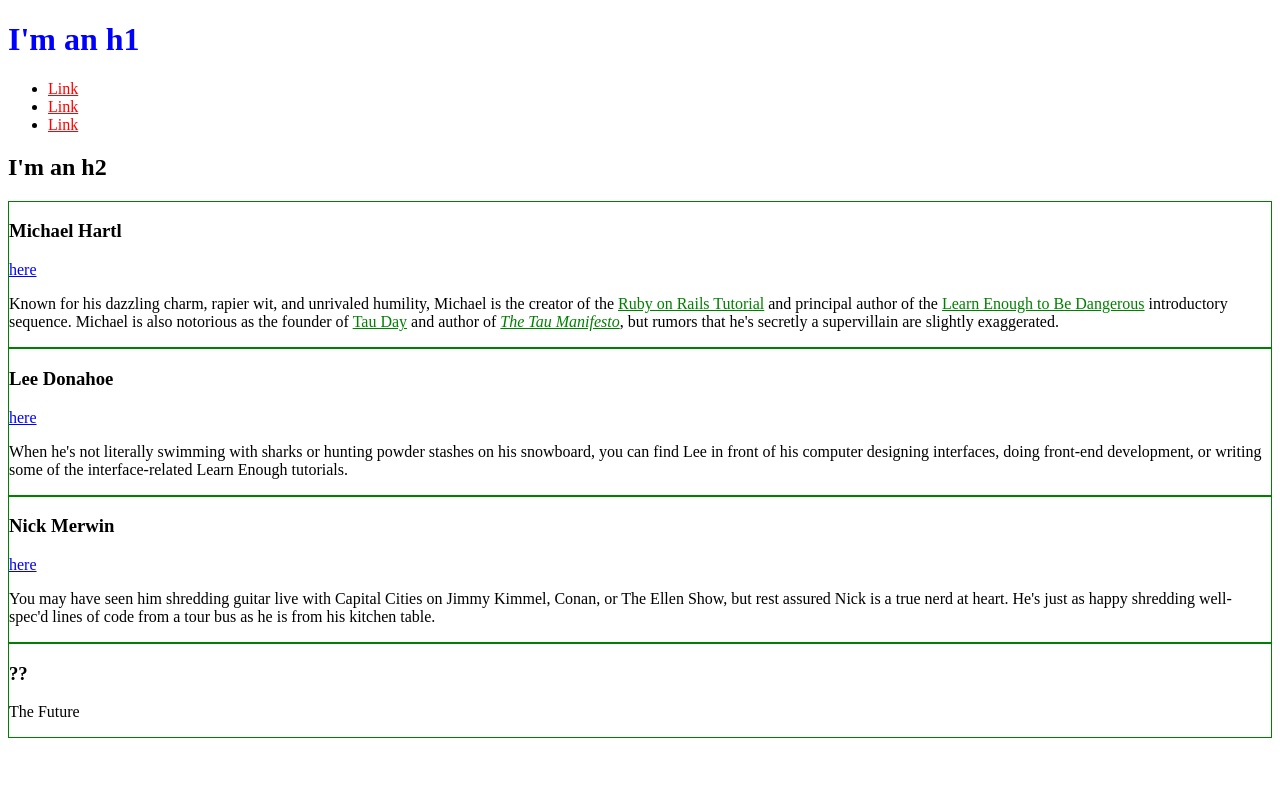
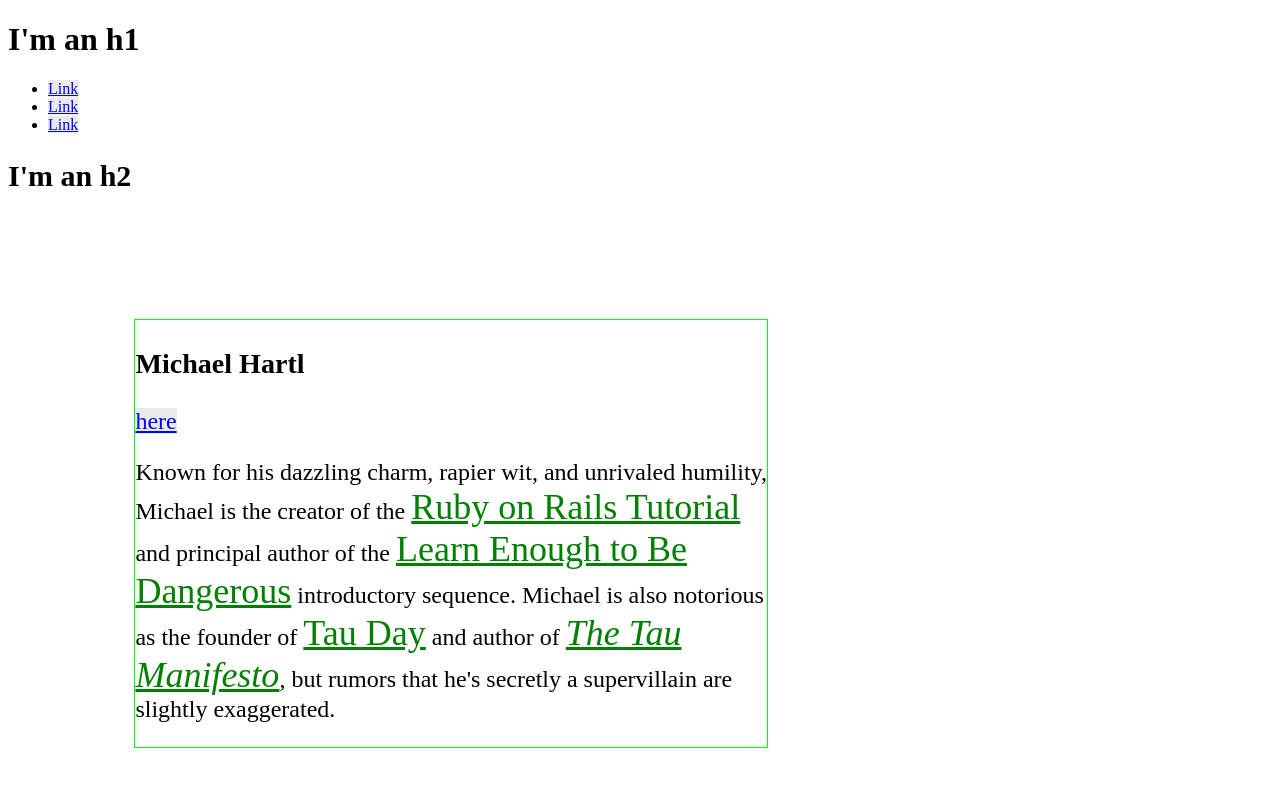
Before and after one commit to karrysg/karrysg.github.io, a plain HTML site: page index.html in a window 1280 px wide. Shown: the top 800 px of the page. Drawn offline with Linux system fonts and the light colour scheme.

Commit message:
Update fonts

```diff
--- a/index.html
+++ b/index.html
@@ -6,43 +6,56 @@
     <style>
       /* GLOBAL STYLES */
       a {
-        color: red;
+        color: #cc33ff;
       }
       div.bio-box {
-        border: 1px solid green;
+        border: 1px solid #0f0;
       }
       /* test comment HTML html{background: red} */
       /* SOCIAL STYLES */
       .social-link {
-        color: blue;
+        background: rgba(150, 150, 150, 0.2);
+        color: #00f;
       }
-
+      h2 {
+        font-size: 30px;
+      }
       /* BIO STYLES */
+      .bio-wrapper {
+        /*width: 500px*/
+      }
       .bio-box {
-        border: 1px solid black;
+        border: 10px solid #000;
+        width: 50%;
+        margin: 10%;
+        font-size: 150%;
       }
       .bio-copy a {
-        color: green;
+        color: #008000;
+        font-size: 150%;
       }
     </style>
   </head>
   <body>
-    <h1  class="social-link">I'm an h1</h1>
+
+    <h1>I'm an h1</h1>
     <ul>
       <li>
-        <a href="http://example.com/">Link</a>
+        <a href="http://example.com/"  class="social-link">Link</a>
       </li>
       <li>
-        <a href="http://example.com/">Link</a>
+        <a href="http://example.com/"  class="social-link">Link</a>
       </li>
       <li>
-        <a href="http://example.com/">Link</a>
+        <a href="http://example.com/"  class="social-link">Link</a>
       </li>
     </ul>
     <h2>I'm an h2</h2>
+  <div class="bio-wrapper">
     <div class="bio-box">
       <h3>Michael Hartl</h3>
       <a href="http://twitter.com/mhartl" class="social-link">here</a>
+
       <div class="bio-copy">
         <p>
           Known for his dazzling charm, rapier wit, and unrivaled humility,
@@ -89,5 +102,6 @@
         The Future
       </p>
     </div>
+  </div>
   </body>
 </html>
```
